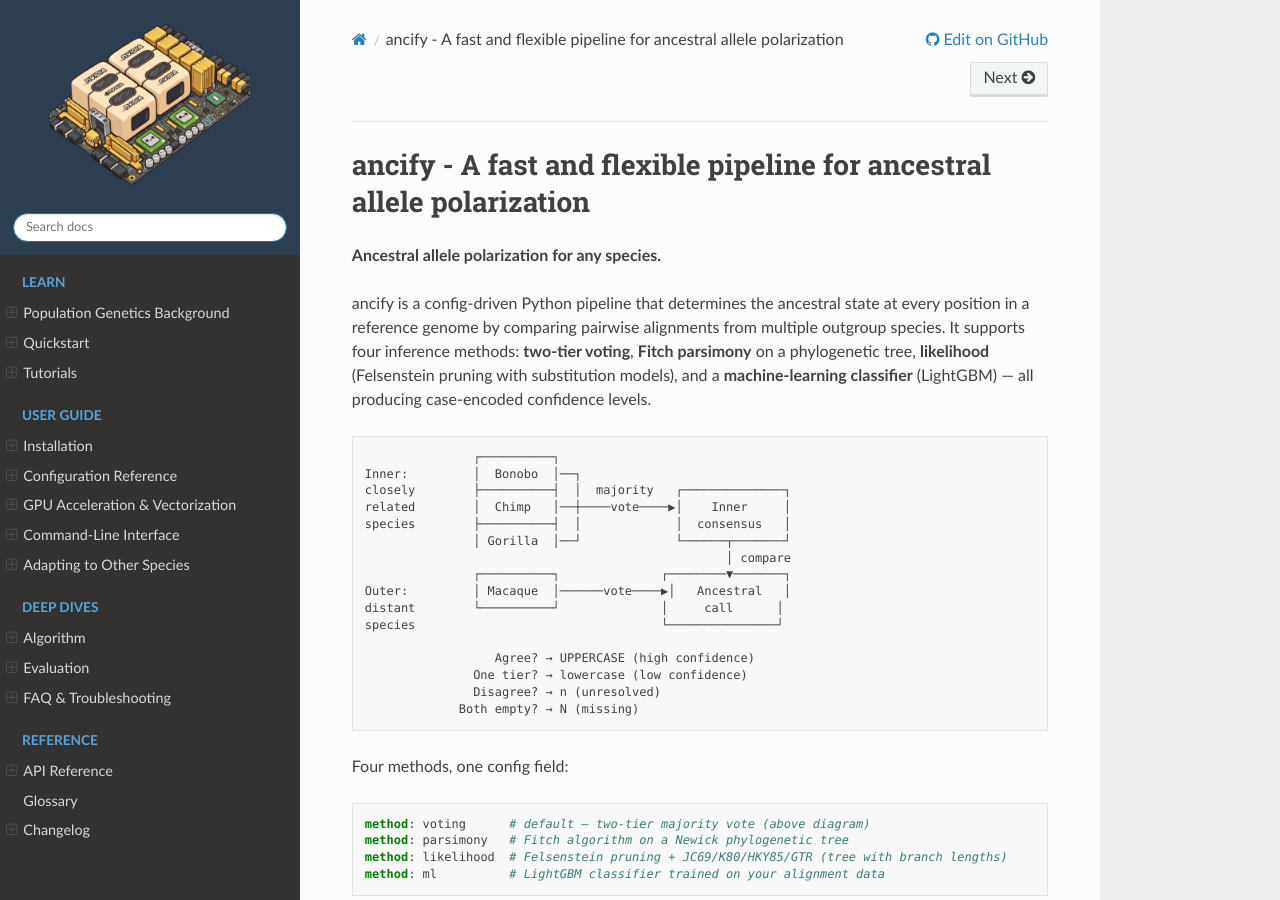
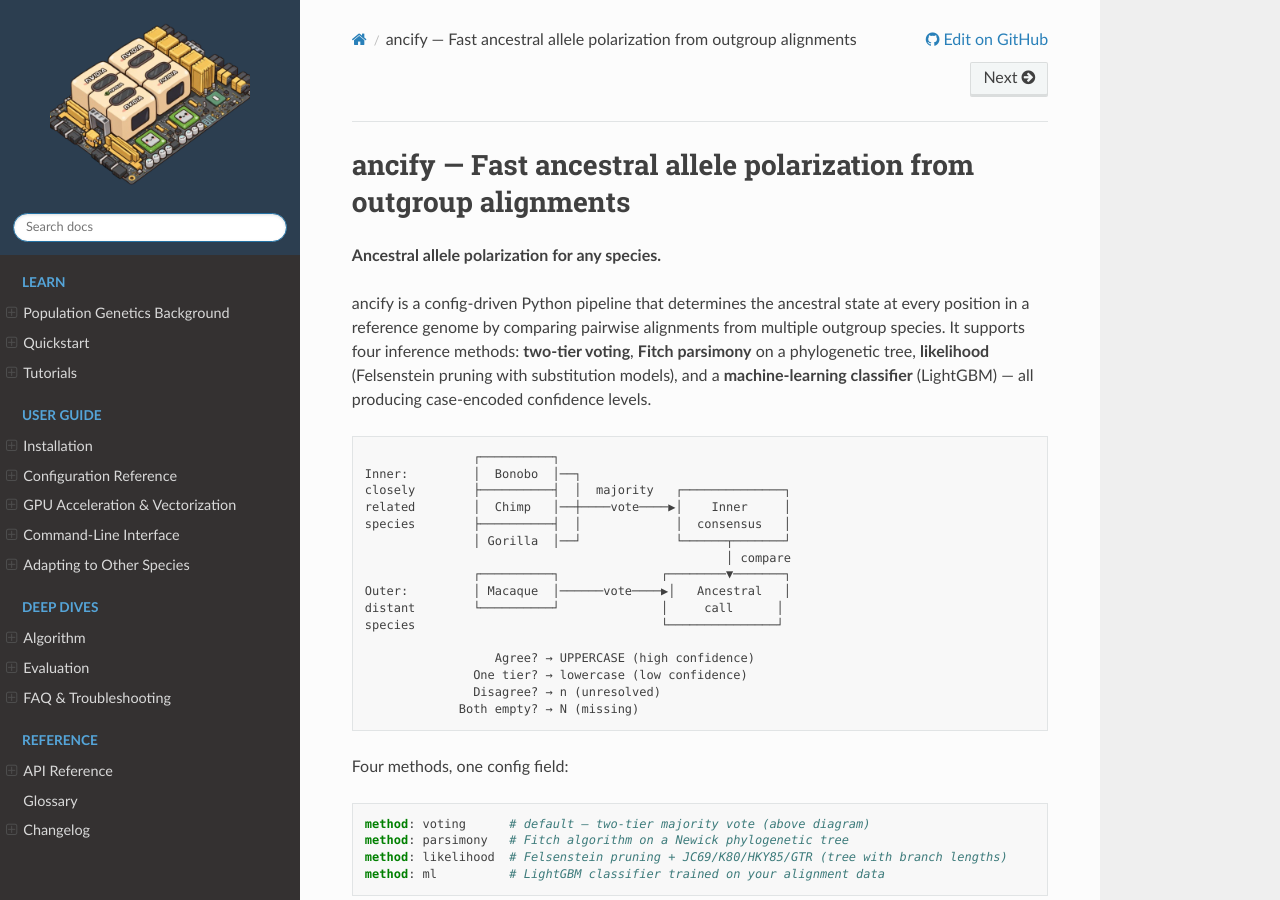
Before and after one commit to kevinkorfmann/ancify, a Sphinx documentation site: the page built from docs/index.rst, in a window 1280 px wide and 900 px high. Built offline with Sphinx 7.4.7 and the Read the Docs theme 3.1.0, drawn with Linux system fonts in a browser that asks for light colours.

Commit message:
docs: clarify header — ancestral polarization from outgroup alignments
Co-authored-by: Cursor <cursoragent@cursor.com>

```diff
--- a/docs/index.rst
+++ b/docs/index.rst
@@ -1,5 +1,5 @@
-ancify - A fast and flexible pipeline for ancestral allele polarization
-=========================================================================
+ancify — Fast ancestral allele polarization from outgroup alignments
+================================================================
 
 
 **Ancestral allele polarization for any species.**
```
